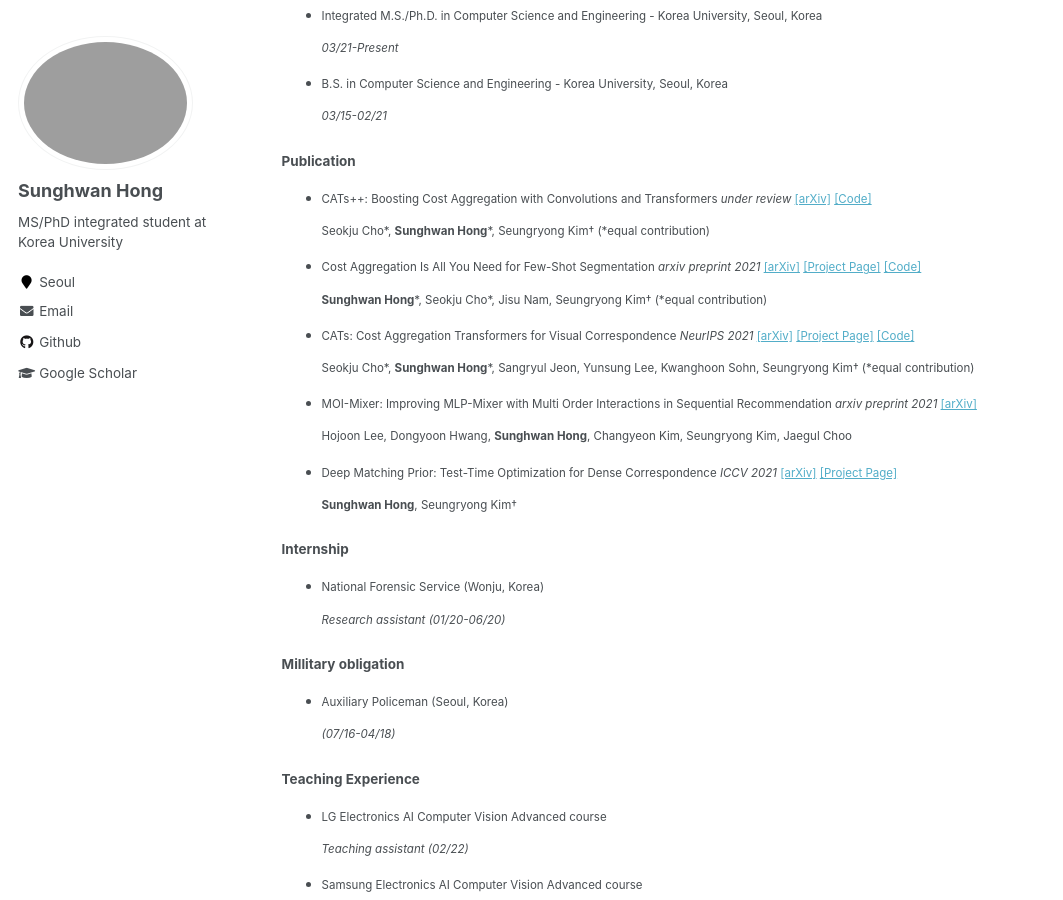
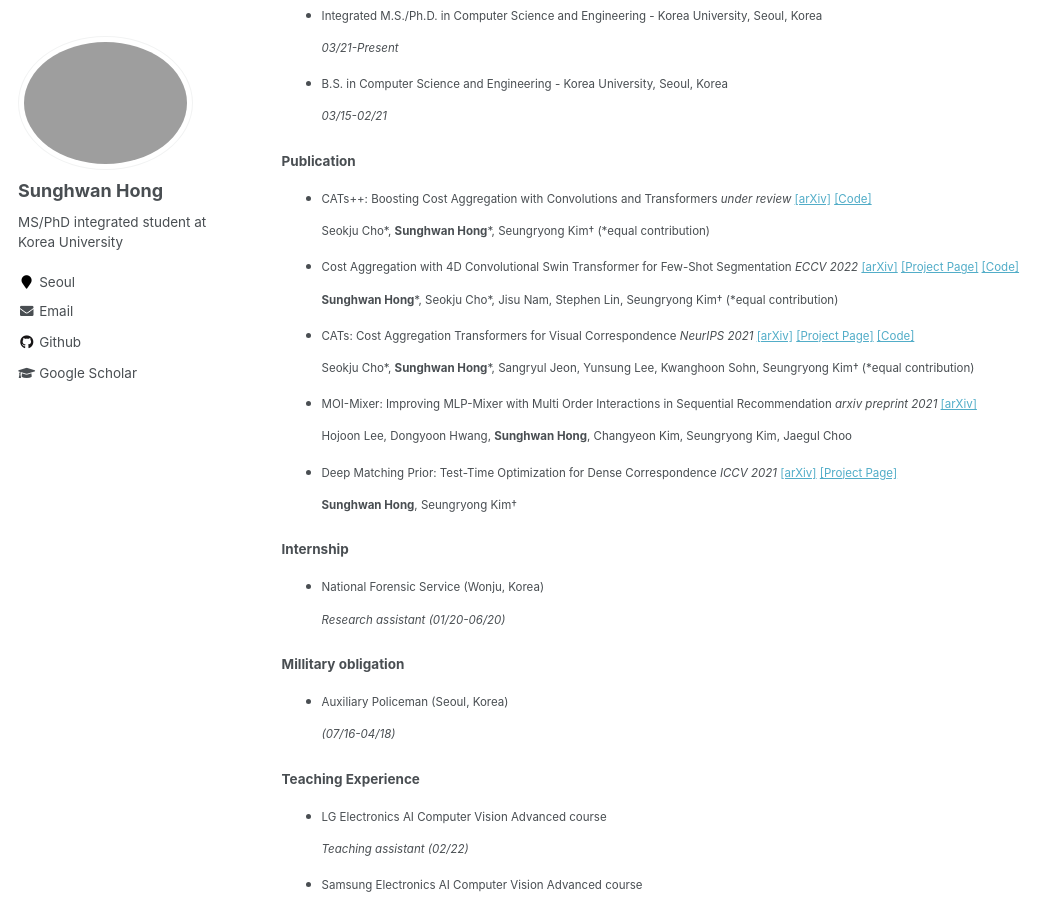
Before and after one commit to SunghwanHong/sunghwanhong.github.io, a Jekyll site: the page built from _pages/about.md, in a window 1280 px wide and 900 px high, scrolled down 321 px. Shown: the whole window, without its empty margins (0-1063 px from the left). Built offline with Jekyll 4.4.1, drawn with Linux system fonts in a browser that asks for light colours.

Commit message:
Update about.md

```diff
--- a/_pages/about.md
+++ b/_pages/about.md
@@ -28,9 +28,9 @@ I obtained a barchelor's degree in Computer Science and Engineering at Korea Uni
 
   Seokju Cho\*, **Sunghwan Hong**\*, Seungryong Kim† (\*equal contribution)
 
-* Cost Aggregation Is All You Need for Few-Shot Segmentation _arxiv preprint 2021_ [[arXiv]](https://arxiv.org/abs/2112.11685) [[Project Page]](https://seokju-cho.github.io/VAT/) [[Code]](https://github.com/Seokju-Cho/Volumetric-Aggregation-Transformer)
+* Cost Aggregation with 4D Convolutional Swin Transformer for Few-Shot Segmentation _ECCV 2022_ [[arXiv]](https://arxiv.org/abs/2112.11685) [[Project Page]](https://seokju-cho.github.io/VAT/) [[Code]](https://github.com/Seokju-Cho/Volumetric-Aggregation-Transformer)
 
-  **Sunghwan Hong**\*, Seokju Cho\*, Jisu Nam, Seungryong Kim† (\*equal contribution)
+  **Sunghwan Hong**\*, Seokju Cho\*, Jisu Nam, Stephen Lin, Seungryong Kim† (\*equal contribution)
 
 * CATs: Cost Aggregation Transformers for Visual Correspondence _NeurIPS 2021_ [[arXiv]](https://arxiv.org/abs/2106.02520) [[Project Page]](https://sunghwanhong.github.io/CATs/) [[Code]](https://github.com/SunghwanHong/Cost-Aggregation-transformers)
 
```
